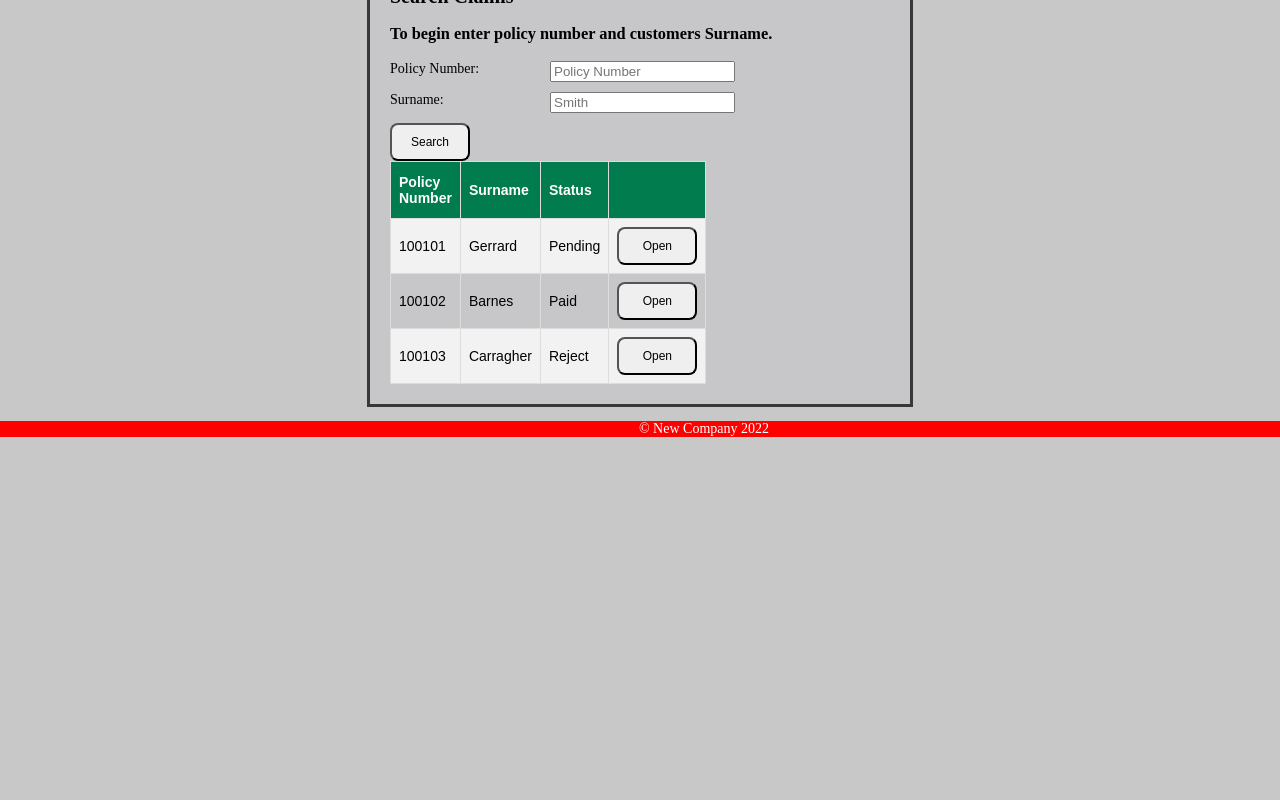
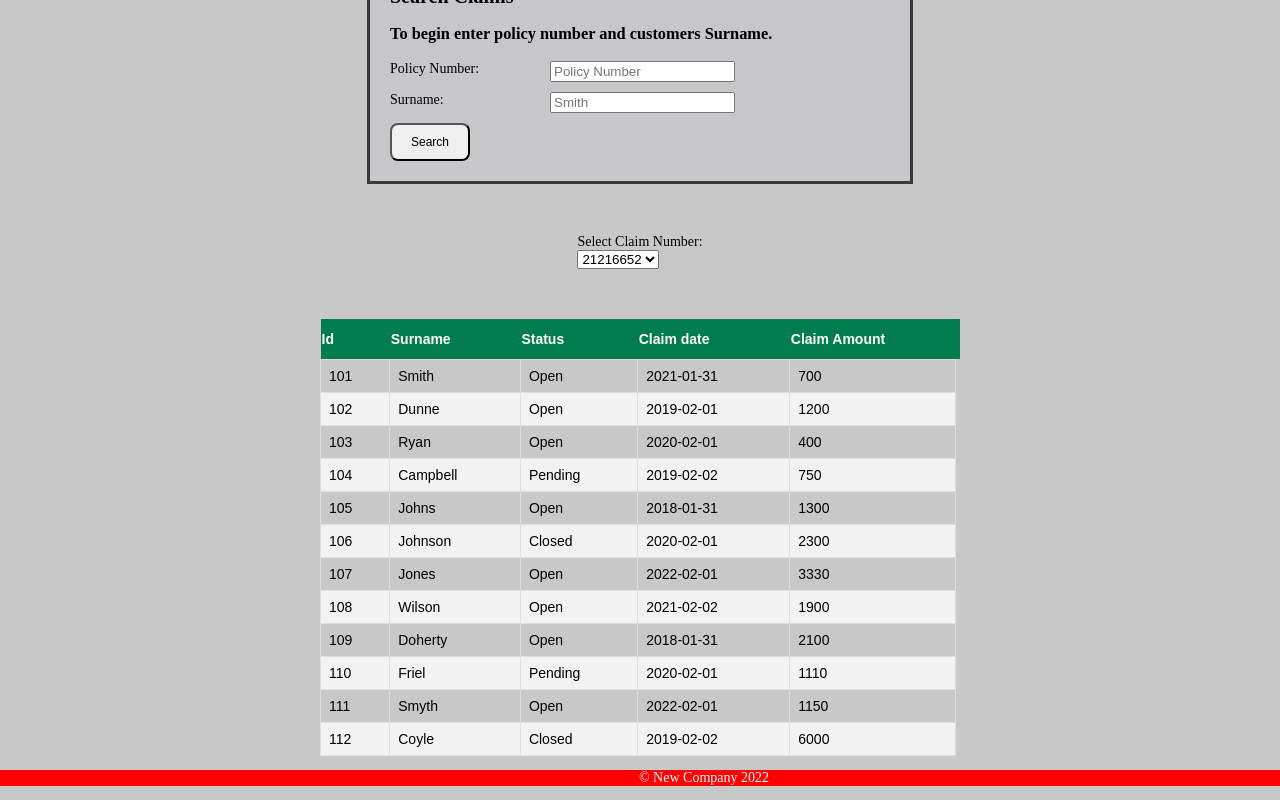
Before and after one commit to Denis-Allstate/premier-claims, a React (Create React App) app: page / in a window 1280 px wide. Shown: the part 931-1731 px from the top of the page. Before the commit the page ends 1382 px from the top, so only its background shows below. Built offline with nearby package versions, Linux system fonts and the light colour scheme.

Commit message:
Created table from dummy data

```diff
--- a/src/App.css
+++ b/src/App.css
@@ -72,28 +72,6 @@ h2{
 .claimtype{
   overflow: hidden;
 }
-#customers {
-  font-family: Arial, Helvetica, sans-serif;
-  border-collapse: collapse;
-  width: 50%;
-}
-
-#customers td, #customers th {
-  border: 1px solid #ddd;
-  padding: 8px;
-}
-
-#customers tr:nth-child(even){background-color: #f2f2f2;}
-
-#customers tr:hover {background-color: #ddd;}
-
-#customers th {
-  padding-top: 12px;
-  padding-bottom: 12px;
-  text-align: left;
-  background-color: #017c4f;
-  color: white;
-}
 button{
   padding: 10px;
   width: 80px;
--- a/src/App.js
+++ b/src/App.js
@@ -3,6 +3,7 @@ import Footer from './Components/Menu/Footer';
 import Menu from './Components/Menu/Menu';
 import NewClaim from './Components/Menu/NewClaim';
 import SearchClaim from './Components/Menu/SearchClaim';
+import TransactionsTable from './Components/Transactions/TransactionsTable';
 
 function Divider(){
   return <h1>____________________________________________________________</h1>
@@ -16,6 +17,7 @@ function App() {
       <Divider />
       <Menu />
       <SearchClaim />
+      <TransactionsTable />
       <Footer />
 
     </div>
--- a/src/Components/Data/DataFunction.js
+++ b/src/Components/Data/DataFunction.js
@@ -1,7 +1,7 @@
 export const getClaimDetails = () => {
     return [
         {id: 101, claimamount: 700, surname: "Smith", email: "", phone: "", status: "Open", claimdate: "2021-01-31", claim_id:"21216652", claim_type: 1, claim_details: ""},
-        {id: 102, claimamount: 1200, surname: "Dunne", email: "", phone: "", status: "EUR", claimdate: "2019-02-01", claim_id:"21216653", claim_type: 1, claim_details: ""},
+        {id: 102, claimamount: 1200, surname: "Dunne", email: "", phone: "", status: "Open", claimdate: "2019-02-01", claim_id:"21216653", claim_type: 1, claim_details: ""},
         {id: 103, claimamount: 400, surname: "Ryan", email: "", phone: "", status: "Open", claimdate: "2020-02-01", claim_id:"21216654", claim_type: 1, claim_details: ""},
         {id: 104, claimamount: 750, surname: "Campbell", email: "", phone: "", status: "Pending", claimdate: "2019-02-02", claim_id:"21216655", claim_type: 2, claim_details: ""},
         {id: 105, claimamount: 1300, surname: "Johns", email: "",  phone: "", status: "Open", claimdate: "2018-01-31", claim_id:"21216656", claim_type: 2, claim_details: ""},
--- a/src/Components/Menu/NewClaim.js
+++ b/src/Components/Menu/NewClaim.js
@@ -7,7 +7,7 @@ return <div className="container">
 
     <label htmlFor="title">Title: </label>
         <select name="title" id="title" required>
-            <option value="" disabled selected>Please Select</option>
+            <option value="" >Please Select</option>
             <option value="mr">Mr</option>
             <option value="ms">Ms</option>
             <option value="miss">Miss</option>
@@ -27,20 +27,20 @@ return <div className="container">
     <label htmlFor="phone">Phone Number: </label>
     <input type="tel" id="phone" name="phone" placeholder="0800-123-456" />
 
-    <div class="claimtype">
+    <div className="claimtype">
         <p>Select claim type:</p>
-            <label class="radiooptions">
-                <input type="radio" name="optradio" checked/>Auto
+            <label className="radiooptions">
+                <input type="radio" name="optradio" defaultChecked/>Auto
             </label>
-            <label class="radiooptions">
+            <label className="radiooptions">
                 <input type="radio" name="optradio" />Motorcycle
             </label>
-            <label class="radiooptions">
+            <label className="radiooptions">
                 <input type="radio" name="optradio" />Property
             </label>
     </div>
     <p><label htmlFor="description">Enter details of claim:</label></p>
-  <textarea id="description" name="description" rows="4" cols="50" placeholder="Please enter all relevant claim details and attach any relevant docmentation.">
+  <textarea id="description" name="description" rows="4" cols="50" placeholder="Please enter all relevant claim details and attach any relevant documentation.">
   </textarea>
   <br />
     <button type="submit">Submit</button><br />
--- a/src/Components/Menu/SearchClaim.js
+++ b/src/Components/Menu/SearchClaim.js
@@ -1,44 +1,18 @@
 const SearchClaim = () => {
-    return <div class="container">
+    return <div className="container">
         <h2>Search Claims</h2>
 
-        <h3 class="mini-heading">To begin enter policy number and customers Surname.</h3>
+        <h3 className="mini-heading">To begin enter policy number and customers Surname.</h3>
         <form>
-        <label htmlFor="policy" >Policy Number: </label>
-        <input type="text" name="policy" id="policy" placeholder="Policy Number" required />
+        <label htmlFor="policySearch" >Policy Number: </label>
+        <input type="text" name="policy" id="policySearch" placeholder="Policy Number" required />
 
-        <label htmlFor="surname" >Surname: </label>
-        <input type="text" name="surname" id="surname" placeholder="Smith" required />
+        <label htmlFor="surnameSearch" >Surname: </label>
+        <input type="text" name="surname" id="surnameSearch" placeholder="Smith" required />
 
         <button type="submit">Search</button>
 
     </form>
-        <table id="customers">
-            <tr>
-              <th>Policy Number</th>
-              <th>Surname</th>
-              <th>Status</th>
-              <th>  </th>
-            </tr>
-            <tr>
-              <td>100101</td>
-              <td>Gerrard</td>
-              <td>Pending</td>
-              <td><button type="button">Open</button></td>
-            </tr>
-            <tr>
-              <td>100102</td>
-              <td>Barnes</td>
-              <td>Paid</td>
-              <td><button type="button">Open</button></td>
-            </tr>
-            <tr>
-                <td>100103</td>
-                <td>Carragher</td>
-                <td>Reject</td>
-                <td><button type="button">Open</button></td>
-              </tr>
-          </table>
     </div>
 }
 export default SearchClaim;
--- /dev/null
+++ b/src/Components/Transactions/Transactions.css
@@ -0,0 +1,31 @@
+.transactionsTable {
+    margin-top: 50px;
+    margin-left: auto;
+    margin-right: auto;
+    font-family: Arial, Helvetica, sans-serif;
+    border-collapse: collapse;
+    width: 50%;
+  }
+
+  .transactionsTable td, #transactionsTable th {
+    border: 1px solid #ddd;
+    padding: 8px;
+  }
+
+  .transactionsTable tr:nth-child(even){background-color: #f2f2f2;}
+
+  .transactionsTable tr:hover {background-color: #ddd;}
+
+  .transactionsTable th {
+    padding-top: 12px;
+    padding-bottom: 12px;
+    text-align: left;
+    background-color: #017c4f;
+    color: white;
+  }
+  .claimSelector{
+    margin-left: auto;
+    margin-right: auto;
+    margin-top: 50px;
+    max-width: fit-content;
+}
--- /dev/null
+++ b/src/Components/Transactions/TransactionsRow.js
@@ -0,0 +1,14 @@
+const TransactionsRow = (props) => {
+
+    return (
+        <tr>
+            <td>{props.id}</td>
+            <td>{props.surname}</td>
+            <td>{props.status}</td>
+            <td>{props.claimdate}</td>
+            <td>{props.claimamount}</td>
+        </tr>
+    )
+}
+
+export default TransactionsRow;
--- /dev/null
+++ b/src/Components/Transactions/TransactionsTable.js
@@ -0,0 +1,44 @@
+import { getClaimDetails } from "../Data/DataFunction";
+import './Transactions.css';
+import TransactionsRow from "./TransactionsRow";
+
+const TransactionsTable = () => {
+
+    const claims = getClaimDetails();
+    const allClaims = claims.map ( claims => claims.claim_id);
+    const uniqueClaims = allClaims.filter(
+        (claim_id,index) => allClaims.indexOf(claim_id) === index);
+    console.log(uniqueClaims);
+
+return (<div>
+        <div className= "claimSelector" >
+
+        Select Claim Number:<select>
+        {uniqueClaims.map (claim_id => <option key={claim_id} value={claim_id}>{claim_id}</option>)}
+    </select>
+    </div>
+    <table className="transactionsTable">
+        <thead>
+            <tr>
+                <th>Id</th>
+                <th>Surname</th>
+                <th>Status</th>
+                <th>Claim date</th>
+                <th>Claim Amount</th>
+                <th> </th>
+            </tr>
+        </thead>
+        <tbody>
+            {claims.map( (claim, index) => {
+                return <TransactionsRow key={index} id={claim.id} surname={claim.surname}
+                status = {claim.status}  claimdate = {claim.claimdate}
+                claimamount={claim.claimamount}   />
+            }   )   }
+
+        </tbody>
+    </table>
+    </div>
+)
+}
+
+export default TransactionsTable;
```
